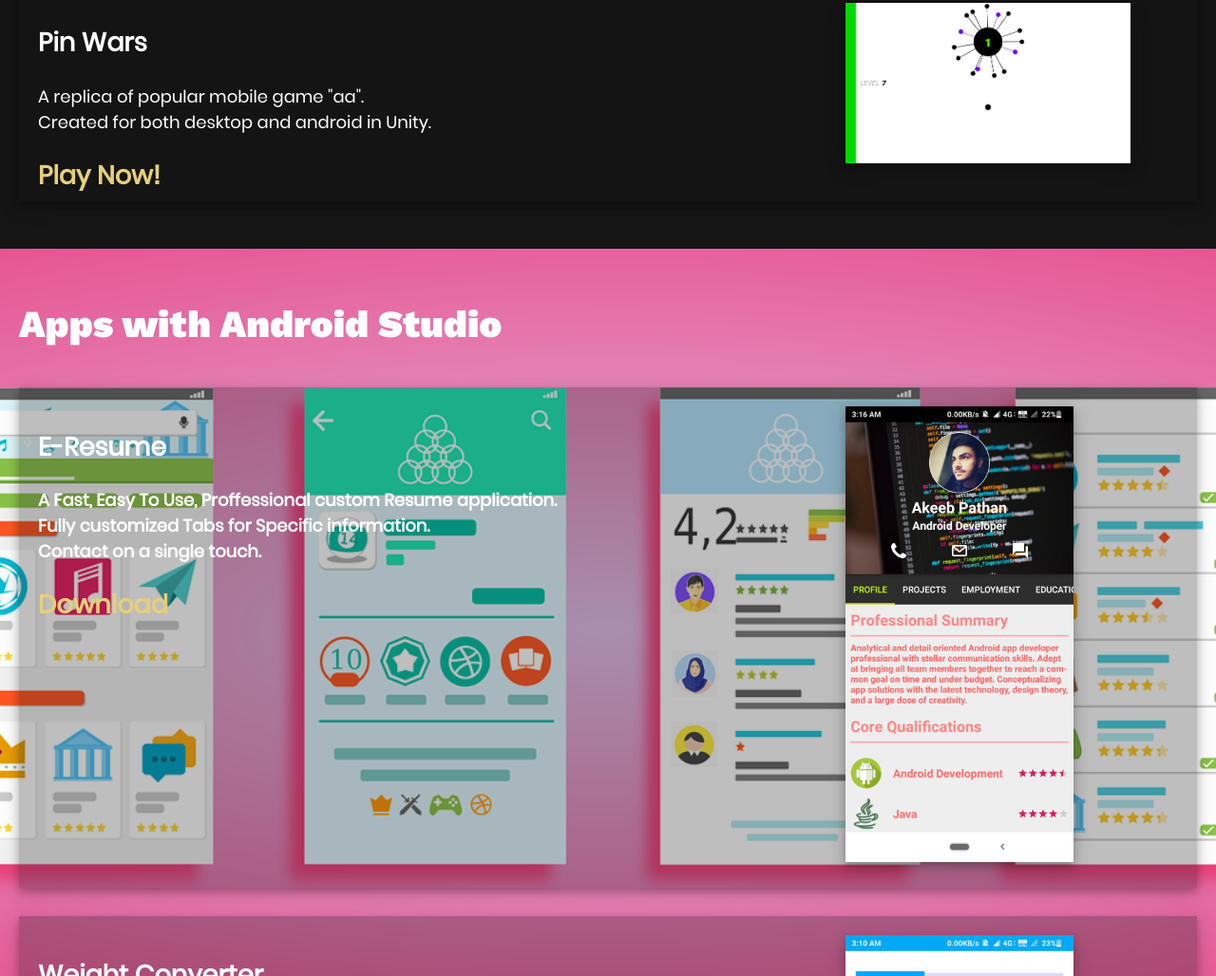
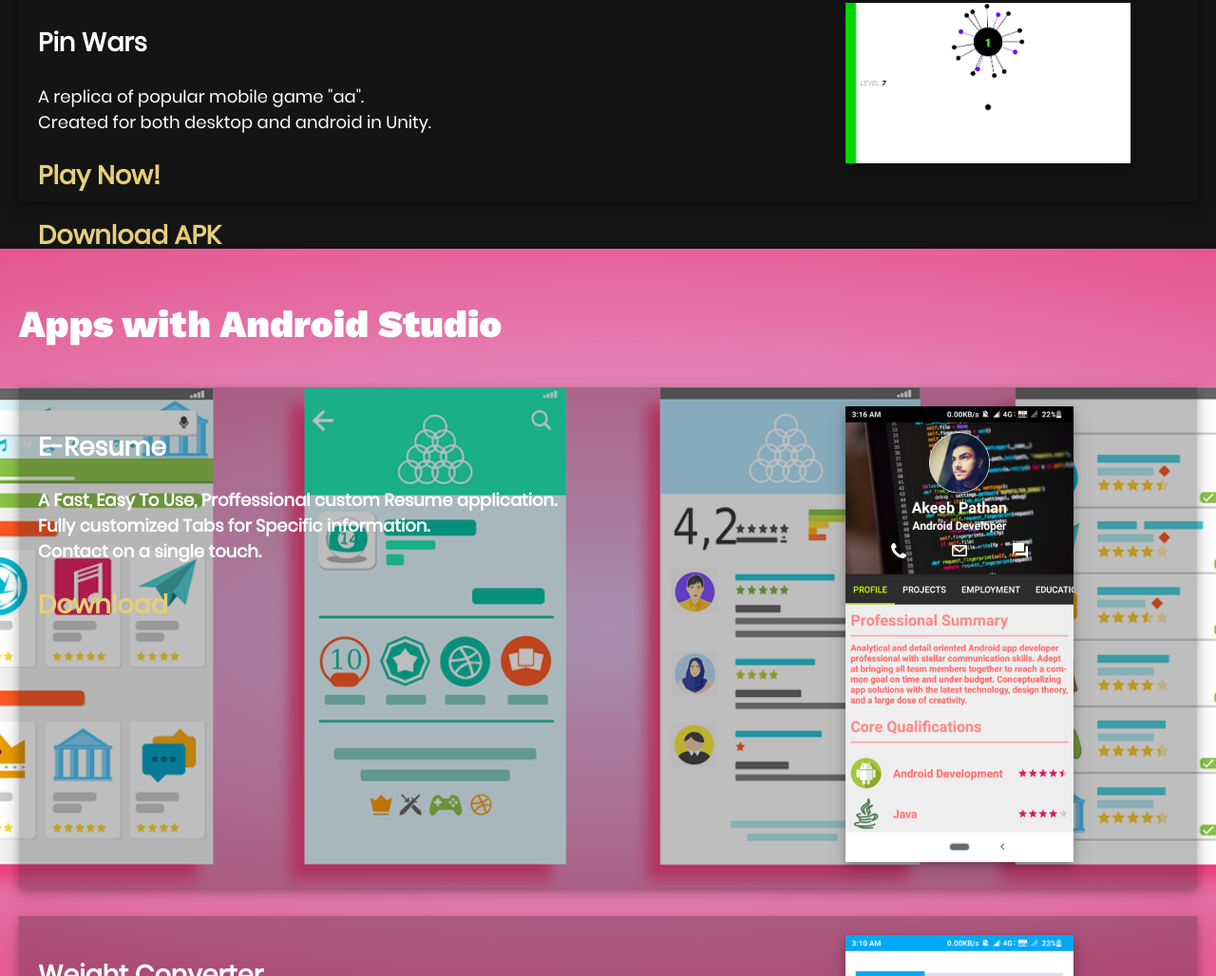
Before and after one commit to Adarsh0603/Portfolio, a plain HTML site: page work.html in a window 1280 px wide. Shown: the part 1095-2123 px from the top of the page at 95% size. Drawn offline with Linux system fonts and the light colour scheme.

Commit message:
Update work.html

```diff
--- a/work.html
+++ b/work.html
@@ -86,6 +86,9 @@
                     <a target="_blank" href="https://gamejolt.com/games/pinwars/334522">
                         <h2>Play Now!</h2>
                     </a>
+                    <a target="_blank" href="https://drive.google.com/open?id=1YBrqvnEUxPvDZqMOt6vu4zscPSxjCZ67">
+                        <h2 id="version">Download APK</h2>
+                    </a>
                 </div>
             </div>
 
```
